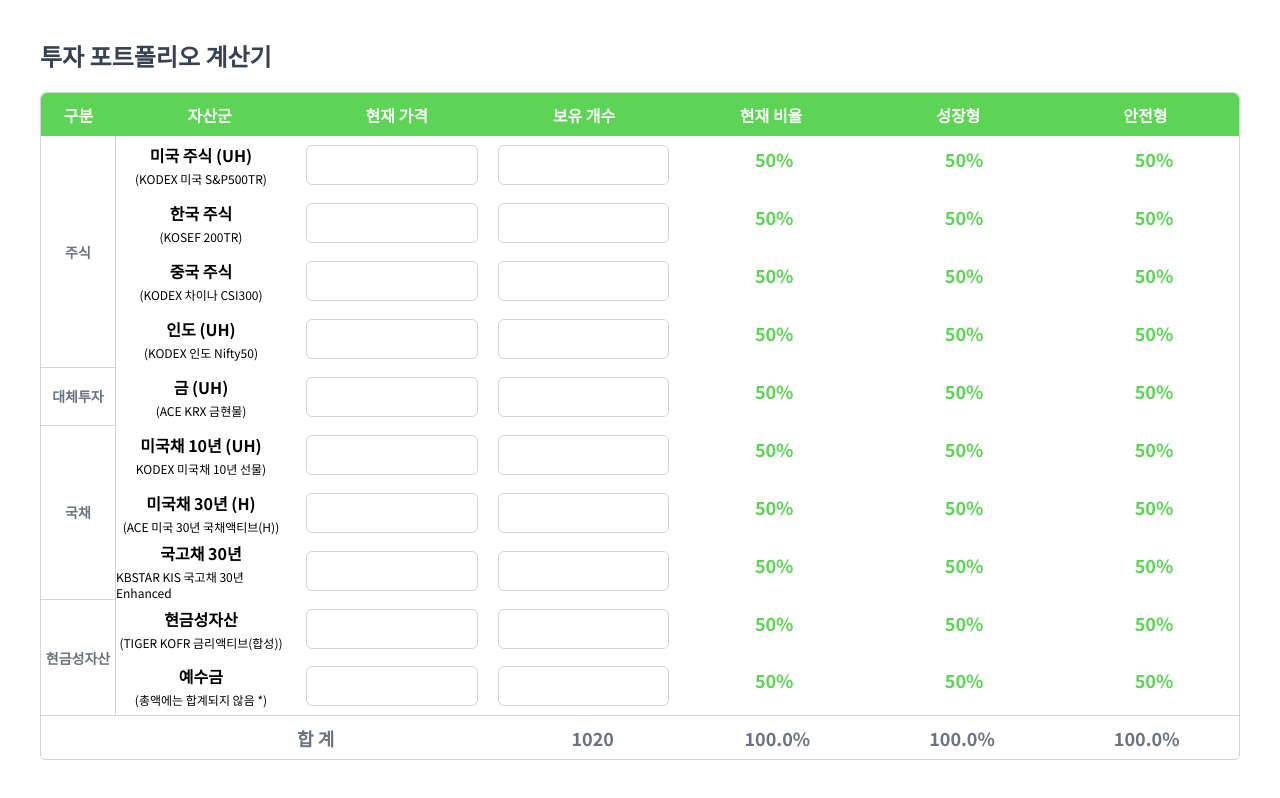
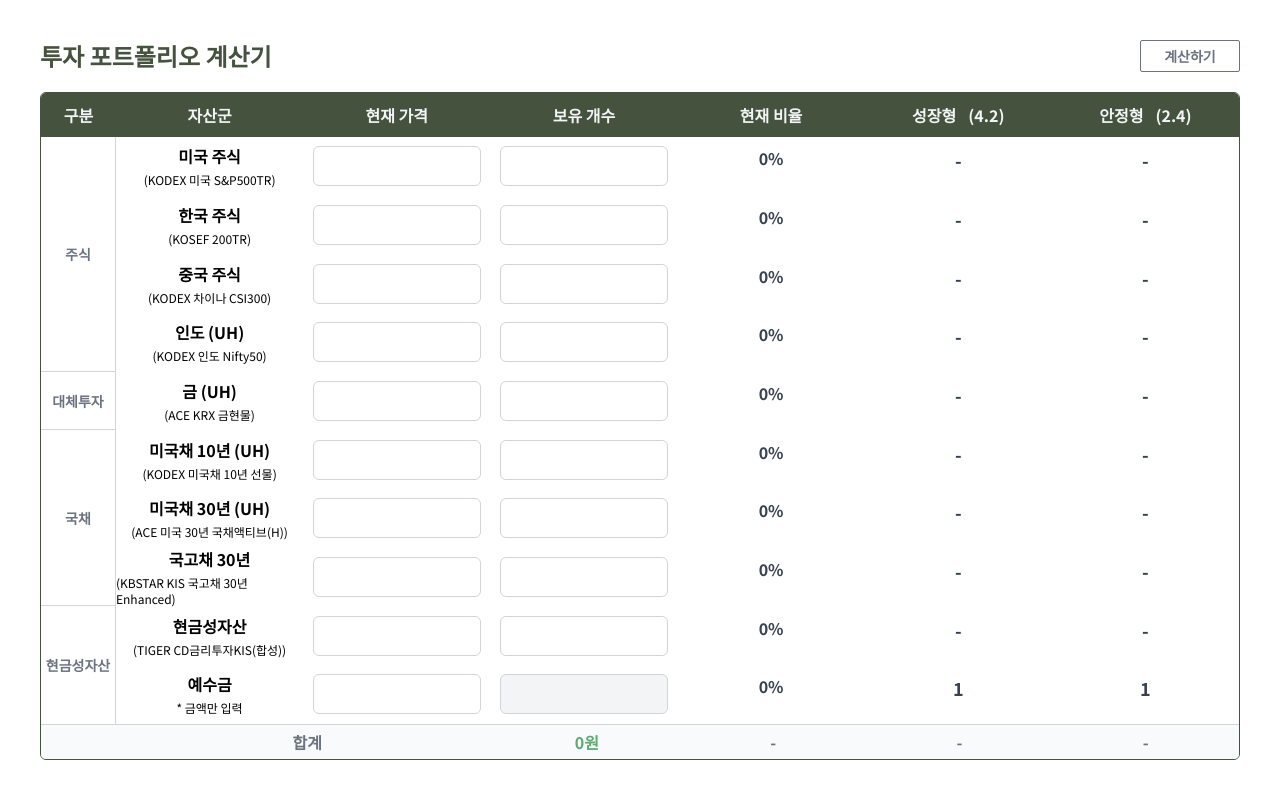
Before and after one commit to sqsung/investment-ratio-calculator, a Next.js app: page / in a window 1280 px wide. Built offline with nearby package versions, Linux system fonts and the light colour scheme.

Commit message:
Feat: calculate button

```diff
--- a/src/app/globals.css
+++ b/src/app/globals.css
@@ -1,18 +1,11 @@
 @tailwind base;
 @tailwind components;
 @tailwind utilities;
+@import 'bootstrap-icons/font/bootstrap-icons.css';
 
 :root {
-  background-color: white;
+  background-color: "#f5ece5"
 }
-
-/* @media (prefers-color-scheme: dark) {
-  :root {
-    --foreground-rgb: 255, 255, 255;
-    --background-start-rgb: 0, 0, 0;
-    --background-end-rgb: 0, 0, 0;
-  }
-} */
 
 body {
   color: rgb(var(--foreground-rgb));
@@ -26,5 +19,5 @@ body {
 }
 
 .input {
-  @apply border rounded-md border-gray-300 w-full outline-none [&:focus]:border-primary [&:focus]:border-2 transition
+  @apply border rounded-md border-gray-300 w-[90%] h-full outline-none [&:focus]:border-secondary [&:focus]:border-2 transition text-end bg-white [&:disabled]:bg-gray-100
 }
--- /dev/null
+++ b/src/app/home.hook.ts
@@ -0,0 +1,115 @@
+import { CalculatedInvestments, Investment, InvestmentValueType, Investments } from "@/types/global";
+import { ROWS } from "@/utils/constants";
+import { getRequiredChange } from "@/utils/format";
+import { useState } from "react";
+
+export default function useHome() {
+  const [total, setTotal] = useState(0);
+  const [isApplied, setIsApplied] = useState(false);
+
+  const [investments, setInvestments] = useState<Investments>({
+    us: { has: 0, price: 0 },
+    kr: { has: 0, price: 0 },
+    cn: { has: 0, price: 0 },
+    in: { has: 0, price: 0 },
+    gold: { has: 0, price: 0 },
+    usBond30: { has: 0, price: 0 },
+    usBond10: { has: 0, price: 0 },
+    krBond: { has: 0, price: 0 },
+    liquid: { has: 0, price: 0 },
+    deposit: { has: 1, price: 0 },
+  });
+
+  const [calculatedInvestments, setCalculatedInvestments] = useState<CalculatedInvestments>({
+    us: { growth: 0, safe: 0 },
+    kr: { growth: 0, safe: 0 },
+    cn: { growth: 0, safe: 0 },
+    in: { growth: 0, safe: 0 },
+    gold: { growth: 0, safe: 0 },
+    usBond30: { growth: 0, safe: 0 },
+    usBond10: { growth: 0, safe: 0 },
+    krBond: { growth: 0, safe: 0 },
+    liquid: { growth: 0, safe: 0 },
+    deposit: { growth: 1, safe: 1 },
+  });
+
+  const onInvestmentValueChange = (event: React.ChangeEvent, key: keyof Investments, type: InvestmentValueType) => {
+    const input = event.target as HTMLInputElement;
+    setInvestments(prev => ({ ...prev, [key]: { ...prev[key], [type]: +input.value } }));
+  };
+
+  const onCalculate = () => {
+    const overallAsset: number = Object.values(investments).reduce((acc, cur) => acc + cur.has * cur.price, 0);
+
+    setTotal(overallAsset);
+    setIsApplied(false);
+
+    setCalculatedInvestments(() => {
+      const newState: CalculatedInvestments = {
+        us: { growth: 0, safe: 0 },
+        kr: { growth: 0, safe: 0 },
+        cn: { growth: 0, safe: 0 },
+        in: { growth: 0, safe: 0 },
+        gold: { growth: 0, safe: 0 },
+        usBond30: { growth: 0, safe: 0 },
+        usBond10: { growth: 0, safe: 0 },
+        krBond: { growth: 0, safe: 0 },
+        liquid: { growth: 0, safe: 0 },
+        deposit: { growth: 1, safe: 1 },
+      };
+
+      ROWS.forEach(row => {
+        const key = row.key;
+        const common = { total, price: +investments[key].price, has: +investments[key].has };
+
+        newState[key] = {
+          growth: getRequiredChange({
+            ...common,
+            targetRatio: row.growth,
+          }),
+          safe: getRequiredChange({
+            ...common,
+            targetRatio: row.safe,
+          }),
+        };
+      });
+
+      return newState;
+    });
+  };
+
+  // const onApply = (type: "safe" | "growth") => {
+  //   setIsApplied(prev => !prev);
+
+  //   setInvestments(prev => {
+  //     const keys = Object.keys(prev);
+
+  //     const newInvestments: Investments = {
+  //       us: { has: 0, price: 0 },
+  //       kr: { has: 0, price: 0 },
+  //       cn: { has: 0, price: 0 },
+  //       in: { has: 0, price: 0 },
+  //       gold: { has: 0, price: 0 },
+  //       usBond30: { has: 0, price: 0 },
+  //       usBond10: { has: 0, price: 0 },
+  //       krBond: { has: 0, price: 0 },
+  //       liquid: { has: 0, price: 0 },
+  //       deposit: { has: 1, price: 0 },
+  //     };
+
+  //     keys.forEach(key => {
+  //       const newHas = +calculatedInvestments[key as keyof CalculatedInvestments][type];
+  //       newInvestments[key as keyof Investments] = { ...prev[key as keyof Investments], has: newHas };
+  //     });
+
+  //     return newInvestments;
+  //   });
+  // };
+
+  const autoTotal: number = Object.values(investments).reduce((acc, cur) => acc + cur.has * cur.price, 0);
+
+  return {
+    models: { investments, total, autoTotal, isApplied, calculatedInvestments },
+    operations: { onInvestmentValueChange, onCalculate },
+  };
+}
--- a/src/app/layout.tsx
+++ b/src/app/layout.tsx
@@ -3,7 +3,11 @@ import { Noto_Sans_KR } from "next/font/google";
 import "./globals.css";
 import { PageWrapper } from "@/components/common";
 
-const notoSansKr = Noto_Sans_KR({ subsets: ["latin"] });
+const notoSansKr = Noto_Sans_KR({
+  weight: ["100", "200", "300", "400", "500", "600", "700", "800", "900"],
+  style: "normal",
+  subsets: ["latin"],
+});
 
 export const metadata: Metadata = {
   title: "투자 비율 계산기",
--- a/src/app/page.tsx
+++ b/src/app/page.tsx
@@ -1,20 +1,44 @@
-import { Divider } from "@/components/common";
+"use client";
+
 import { InvestmentInput } from "@/components/investment";
+import { ROWS } from "@/utils/constants";
+import useHome from "./home.hook";
+import Button from "@/components/common/Button";
 
 export default function Home() {
+  const {
+    models: { investments, total, autoTotal, calculatedInvestments },
+    operations: { onInvestmentValueChange, onCalculate },
+  } = useHome();
+
   return (
     <div className="h-screen p-10 flex flex-col gap-5">
-      <h1 className="font-bold text-gray-700 text-2xl">투자 포트폴리오 계산기</h1>
-      <div className="h-full flex flex-col border rounded-md border-gray-300">
-        <div className="rounded-t-md flex h-[50px] w-full bg-primary text-white font-bold">
+      <div className="flex justify-between">
+        <h1 className="font-bold text-primary text-2xl">투자 포트폴리오 계산기</h1>
+        <Button text="계산하기" onClick={onCalculate} />
+      </div>
+      <div className="h-full flex flex-col rounded-md border border-primary overflow-hidden">
+        <div className="flex h-[50px] w-full bg-primary text-gray-100 font-bold">
           <p className="w-[80px] h-full flex justify-center items-center">구분</p>
           <div className="flex w-full justify-between">
             <p className="w-full h-full flex justify-center items-center">자산군</p>
             <p className="w-full h-full flex justify-center items-center">현재 가격</p>
             <p className="w-full h-full flex justify-center items-center">보유 개수</p>
             <p className="w-full h-full flex justify-center items-center">현재 비율</p>
-            <p className="w-full h-full flex justify-center items-center">성장형</p>
-            <p className="w-full h-full flex justify-center items-center">안전형</p>
+            <p className="w-full h-full flex gap-3 justify-center items-center">
+              성장형
+              <span>
+                (<span>4.2</span>
+                <i className="bi bi-caret-up-fill text-red-400" />)
+              </span>
+            </p>
+            <p className="w-full h-full flex gap-3 justify-center items-center">
+              안정형
+              <span>
+                (<span>2.4</span>
+                <i className="bi bi-caret-down-fill text-blue-400" />)
+              </span>
+            </p>
           </div>
         </div>
         <div className="h-full flex">
@@ -25,24 +49,40 @@ export default function Home() {
             <p className="h-full flex justify-center items-center border-r border-gray-300">현금성자산</p>
           </div>
           <div className="w-full flex flex-col h-full justify-around">
-            <InvestmentInput mainLabel="미국 주식 (UH)" subLabel="(KODEX 미국 S&P500TR)" />
-            <InvestmentInput mainLabel="한국 주식" subLabel="(KOSEF 200TR)" />
-            <InvestmentInput mainLabel="중국 주식" subLabel="(KODEX 차이나 CSI300)" />
-            <InvestmentInput mainLabel="인도 (UH)" subLabel="(KODEX 인도 Nifty50)" />
-            <InvestmentInput mainLabel="금 (UH)" subLabel="(ACE KRX 금현물)" />
-            <InvestmentInput mainLabel="미국채 10년 (UH)" subLabel="KODEX 미국채 10년 선물)" />
-            <InvestmentInput mainLabel="미국채 30년 (H)" subLabel="(ACE 미국 30년 국채액티브(H))" />
-            <InvestmentInput mainLabel="국고채 30년" subLabel="KBSTAR KIS 국고채 30년 Enhanced" />
-            <InvestmentInput mainLabel="현금성자산" subLabel="(TIGER KOFR 금리액티브(합성))" />
-            <InvestmentInput mainLabel="예수금" subLabel="(총액에는 합계되지 않음 *)" />
+            {ROWS.map((row, index) => {
+              const value = investments[row.key];
+              const calculated = calculatedInvestments[row.key];
+
+              return (
+                <div key={index} className="flex w-full justify-around">
+                  <InvestmentInput
+                    row={row}
+                    total={total}
+                    autoTotal={autoTotal}
+                    value={value}
+                    onChange={onInvestmentValueChange}
+                  />
+                  <p className="w-full text-center font-bold text-lg text-gray-700">
+                    {/* {getRequiredChange({ total, price: +value.price, has: +value.has, targetRatio: row.growth! })} */}
+                    {calculated.growth || "-"}
+                  </p>
+                  <p className="w-full text-center font-bold text-lg text-gray-700">
+                    {/* {getRequiredChange({ total, price: +value.price, has: +value.has, targetRatio: row.safe! })} */}
+                    {calculated.safe || "-"}
+                  </p>
+                </div>
+              );
+            })}
           </div>
         </div>
-        <div className="pl-[90px] h-[50px] border-t border-gray-300 grid grid-cols-[2fr,1fr,1fr,1fr,1fr] text-lg font-bold text-gray-500">
-          <p className="w-full h-full flex justify-center items-center">합 계</p>
-          <p className="w-full h-full flex justify-center items-center">1020</p>
-          <p className="w-full h-full flex justify-center items-center">100.0%</p>
-          <p className="w-full h-full flex justify-center items-center">100.0%</p>
-          <p className="w-full h-full flex justify-center items-center">100.0%</p>
+        <div className="bg-gray-50 pl-[80px] h-[40px] border-t border-gray-300 grid grid-cols-[2fr,1fr,1fr,1fr,1fr] text font-bold text-gray-500">
+          <p className="w-full h-full flex justify-center items-center">합계</p>
+          <p className="w-full h-full flex justify-center items-center text-secondary font-bold">
+            {autoTotal.toLocaleString() || 0}원
+          </p>
+          <p className="w-full h-full flex justify-center items-center">-</p>
+          <p className="w-full h-full flex justify-center items-center">-</p>
+          <p className="w-full h-full flex justify-center items-center">-</p>
         </div>
       </div>
     </div>
--- /dev/null
+++ b/src/components/common/Button.tsx
@@ -0,0 +1,15 @@
+interface ButtonProps
+  extends React.DetailedHTMLProps<React.ButtonHTMLAttributes<HTMLButtonElement>, HTMLButtonElement> {
+  text: string;
+}
+
+export default function Button({ text, ...rest }: ButtonProps) {
+  return (
+    <button
+      className="font-bold rounded-sm border border-gray-500 text-sm text-gray-500 w-[100px] hover:border-secondary hover:text-secondary transition"
+      {...rest}
+    >
+      {text}
+    </button>
+  );
+}
--- a/src/components/investment/InvestmentInput.tsx
+++ b/src/components/investment/InvestmentInput.tsx
@@ -1,20 +1,49 @@
+import { Investments, Investment, InvestmentValueType, Row } from "@/types/global";
+import { getPercentage } from "@/utils/format";
+
 interface InvestmentInputProps {
-  mainLabel: string;
-  subLabel?: string;
+  row: Row;
+  value: Investment;
+  total: number;
+  autoTotal: number;
+  onChange: (event: React.ChangeEvent, key: keyof Investments, type: InvestmentValueType) => void;
 }
 
-export default function InvestmentInput({ mainLabel, subLabel = "" }: InvestmentInputProps) {
+export default function InvestmentInput({ row, value, total, onChange, autoTotal }: InvestmentInputProps) {
+  const ratio = ((+value.has * +value.price) / autoTotal) * 100;
+
   return (
-    <div className="flex gap-5 w-full justify-around">
+    <>
       <div className="w-full flex flex-col items-center gap-1 h-[40px] justify-center">
-        <p className="font-bold">{mainLabel}</p>
-        <p className="text-xs">{subLabel}</p>
+        <p className="font-bold">{row.mainLabel}</p>
+        <p className="text-xs">{row.subLabel}</p>
       </div>
-      <input type="number" className="input"></input>
-      <input type="number" className="input"></input>
-      <p className="w-full text-center font-bold text-lg text-primary">50%</p>
-      <p className="w-full text-center font-bold text-lg text-primary">50%</p>
-      <p className="w-full text-center font-bold text-lg text-primary">50%</p>
-    </div>
+      <div className="w-full h-full flex justify-center">
+        <input
+          type="number"
+          min="0"
+          className="input"
+          value={!value.price ? "" : value.price}
+          onChange={event => onChange(event, row.key, "price")}
+        />
+      </div>
+      <div className="w-full h-full flex justify-center">
+        <input
+          type="number"
+          min="0"
+          className="input"
+          value={!value.has || row.key === "deposit" ? "" : value.has}
+          onChange={event => onChange(event, row.key, "has")}
+          disabled={row.key === "deposit"}
+        />
+      </div>
+      <p
+        className={`w-full text-center font-bold text-base text-gray-700 ${
+          isNaN(ratio) || ratio <= 30 ? "text-blue-500" : ratio <= 70 ? "text-orange-500" : "text-red-400"
+        }`}
+      >
+        {getPercentage(+value.has * +value.price, autoTotal)}
+      </p>
+    </>
   );
 }
--- /dev/null
+++ b/src/types/global.d.ts
@@ -0,0 +1,45 @@
+export interface Investment {
+  has: number | string;
+  price: number | string;
+}
+
+export interface CalculatedInvestment {
+  safe: number | string;
+  growth: number | string;
+}
+
+export interface Investments {
+  us: Investment;
+  kr: Investment;
+  cn: Investment;
+  in: Investment;
+  gold: Investment;
+  usBond30: Investment;
+  usBond10: Investment;
+  krBond: Investment;
+  liquid: Investment;
+  deposit: Investment;
+}
+
+export interface CalculatedInvestments {
+  us: CalculatedInvestment;
+  kr: CalculatedInvestment;
+  cn: CalculatedInvestment;
+  in: CalculatedInvestment;
+  gold: CalculatedInvestment;
+  usBond30: CalculatedInvestment;
+  usBond10: CalculatedInvestment;
+  krBond: CalculatedInvestment;
+  liquid: CalculatedInvestment;
+  deposit: CalculatedInvestment;
+}
+
+export type InvestmentValueType = "has" | "price";
+
+export interface Row {
+  mainLabel: string;
+  subLabel: string;
+  key: keyof Investments;
+  growth: number;
+  safe: number;
+}
--- /dev/null
+++ b/src/utils/constants.ts
@@ -0,0 +1,15 @@
+import { Row } from "@/types/global";
+
+// prettier-ignore
+export const ROWS: Array<Row> = [
+  { mainLabel: "미국 주식", subLabel: "(KODEX 미국 S&P500TR)", key: "us", growth: 0.24, safe: 0.15 },
+  { mainLabel: "한국 주식", subLabel: "(KOSEF 200TR)", key: "kr", growth: 0.08, safe: 0.05 },
+  { mainLabel: "중국 주식", subLabel: "(KODEX 차이나 CSI300)", key: "cn", growth: 0.08, safe: 0.05  },
+  { mainLabel: "인도 (UH)", subLabel: "(KODEX 인도 Nifty50)", key: "in", growth: 0.08, safe: 0.05  },
+  { mainLabel: "금 (UH)", subLabel: "(ACE KRX 금현물)", key: "gold", growth: 0.19, safe: 0.12  },
+  { mainLabel: "미국채 10년 (UH)", subLabel: "(KODEX 미국채 10년 선물)", key: "usBond30", growth: 0.07, safe: 0.045  },
+  { mainLabel: "미국채 30년 (UH)", subLabel: "(ACE 미국 30년 국채액티브(H))", key: "usBond10", growth: 0.07, safe: 0.045  },
+  { mainLabel: "국고채 30년", subLabel: "(KBSTAR KIS 국고채 30년 Enhanced)", key: "krBond", growth: 0.14, safe: 0.09  },
+  { mainLabel: "현금성자산", subLabel: "(TIGER CD금리투자KIS(합성))", key: "liquid", growth: 0.05, safe: 0.4 },
+  { mainLabel: "예수금", subLabel: "* 금액만 입력", key: "deposit", growth: 0, safe: 0 },
+];
--- /dev/null
+++ b/src/utils/format.ts
@@ -0,0 +1,20 @@
+export function getPercentage(num: number, den: number) {
+  const raw = (num / den) * 100;
+  return raw === 0 || isNaN(raw) ? "0%" : `${raw.toFixed(2)}%`;
+}
+
+export function getRequiredChange({
+  total,
+  price,
+  has,
+  targetRatio,
+}: {
+  total: number;
+  has: number;
+  price: number;
+  targetRatio: number;
+}) {
+  // const;
+
+  return total && price ? `${Math.round((total * targetRatio) / price)}` : "-";
+}
--- a/tailwind.config.ts
+++ b/tailwind.config.ts
@@ -13,10 +13,12 @@ const config: Config = {
         "gradient-conic": "conic-gradient(from 180deg at 50% 50%, var(--tw-gradient-stops))",
       },
       colors: {
-        primary: "#5dd455",
+        primary: "#45523e",
+        secondary: "#59ab6f",
       },
     },
   },
   plugins: [],
 };
+
 export default config;
```
Also changed, not shown: package.json (+6 -5 lines), 1 other file (tests, documents, lock files or other folders).
